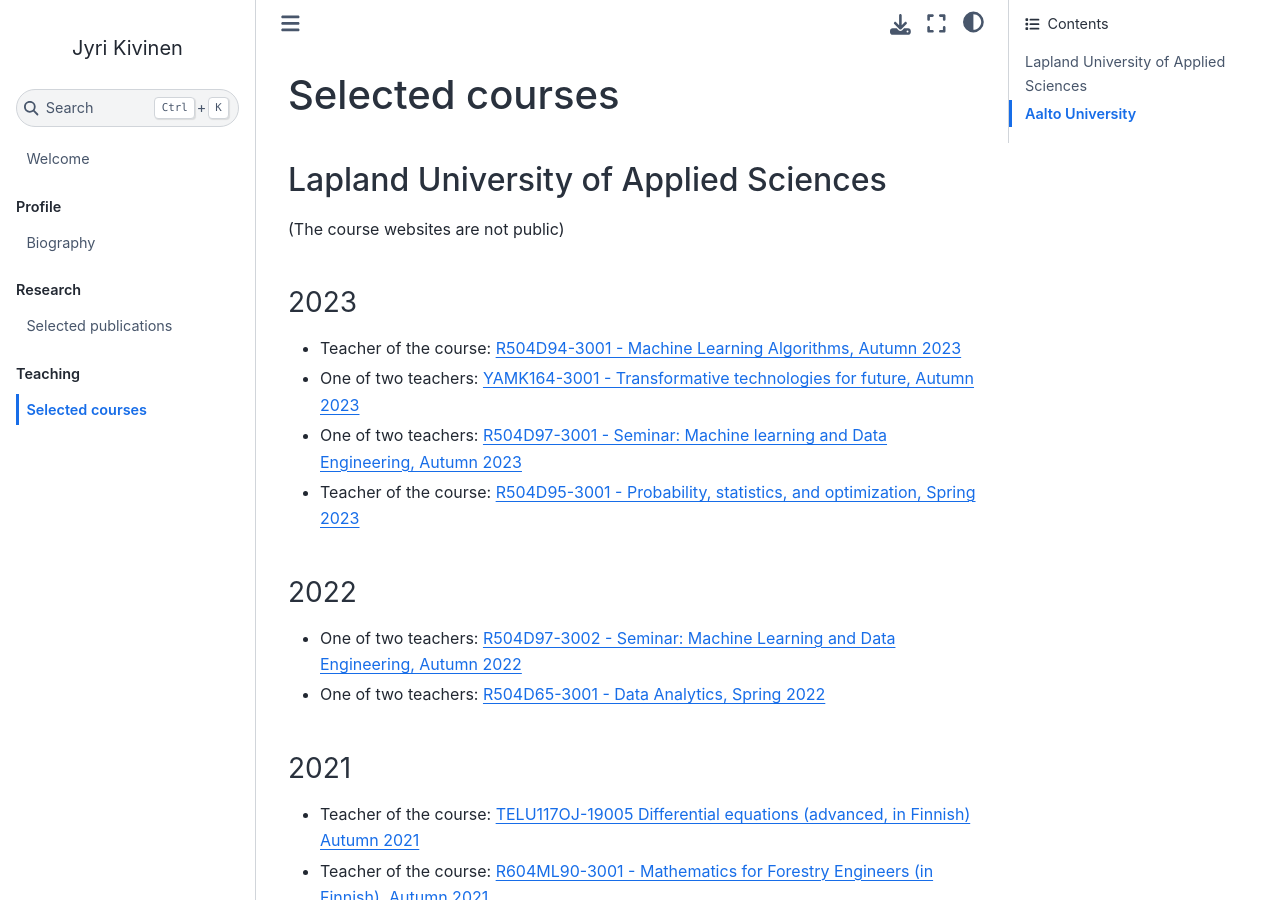
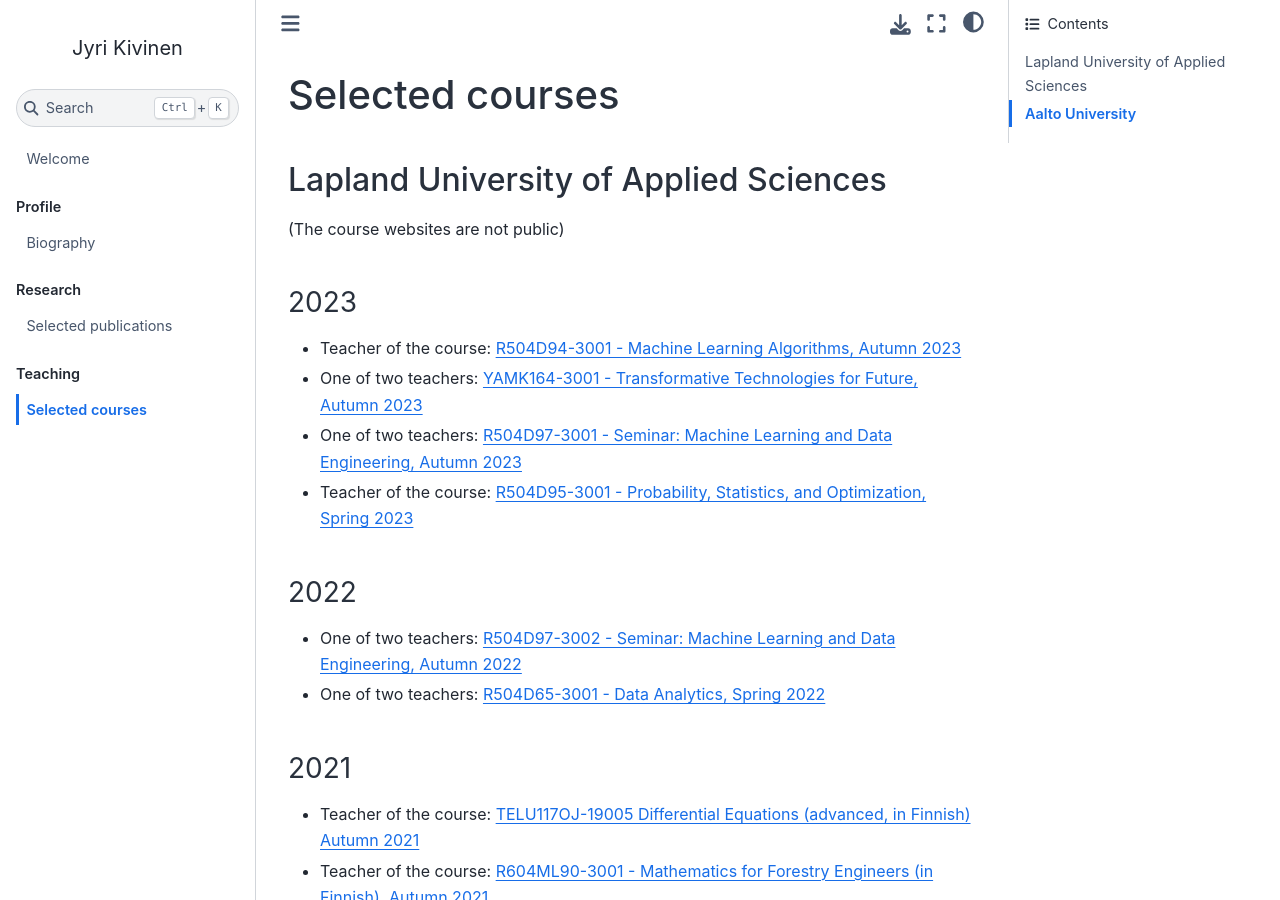
Before and after one commit to jyrikivinen/home, a Jupyter Book: the page built from teaching/list_of_courses.md, in a window 1280 px wide and 900 px high. Built offline with Jupyter Book 1.0.4 settings and Sphinx 7.4.7 and the Sphinx Book theme 1.1.4, drawn with Linux system fonts in a browser that asks for light colours.

Commit message:
improved consistency in text formatting

```diff
--- a/teaching/list_of_courses.md
+++ b/teaching/list_of_courses.md
@@ -6,16 +6,16 @@
 
 ### 2023
 * Teacher of the course: <a href="https://moodle.eoppimispalvelut.fi/course/view.php?id=17445">R504D94-3001 - Machine Learning Algorithms, Autumn 2023</a>
-* One of two teachers: <a href="https://moodle.eoppimispalvelut.fi/course/view.php?id=15695">YAMK164-3001 - Transformative technologies for future, Autumn 2023</a>
-* One of two teachers: <a href="https://moodle.eoppimispalvelut.fi/course/view.php?id=17431">R504D97-3001 - Seminar: Machine learning and Data Engineering, Autumn 2023</a>
-* Teacher of the course: <a href="https://moodle.eoppimispalvelut.fi/course/view.php?id=14313">R504D95-3001 - Probability, statistics, and optimization, Spring 2023</a>
+* One of two teachers: <a href="https://moodle.eoppimispalvelut.fi/course/view.php?id=15695">YAMK164-3001 - Transformative Technologies for Future, Autumn 2023</a>
+* One of two teachers: <a href="https://moodle.eoppimispalvelut.fi/course/view.php?id=17431">R504D97-3001 - Seminar: Machine Learning and Data Engineering, Autumn 2023</a>
+* Teacher of the course: <a href="https://moodle.eoppimispalvelut.fi/course/view.php?id=14313">R504D95-3001 - Probability, Statistics, and Optimization, Spring 2023</a>
 
 ### 2022
 * One of two teachers: <a href="https://moodle.eoppimispalvelut.fi/course/view.php?id=13847">R504D97-3002 - Seminar: Machine Learning and Data Engineering, Autumn 2022</a>
 * One of two teachers: <a href="https://moodle.eoppimispalvelut.fi/course/view.php?id=12438">R504D65-3001 - Data Analytics, Spring 2022</a>
 
 ### 2021
-* Teacher of the course: <a href="https://moodle.eoppimispalvelut.fi/course/view.php?id=9733">TELU117OJ-19005 Differential equations (advanced, in Finnish) Autumn 2021</a>
+* Teacher of the course: <a href="https://moodle.eoppimispalvelut.fi/course/view.php?id=9733">TELU117OJ-19005 Differential Equations (advanced, in Finnish) Autumn 2021</a>
 * Teacher of the course: <a href="https://moodle.eoppimispalvelut.fi/course/view.php?id=9707">R604ML90-3001 - Mathematics for Forestry Engineers (in Finnish), Autumn 2021</a>
 * Teacher of the course: <a href="https://moodle.eoppimispalvelut.fi/course/view.php?id=9734">R504TL167-3001 - Linear Algebra (advanced, in Finnish), Autumn 2021</a>
 * Teacher of the course: <a href="https://moodle.eoppimispalvelut.fi/course/view.php?id=9708">R504T46OJ-19003 - Linear Algebra (in Finnish), Autumn 2021</a>
```
